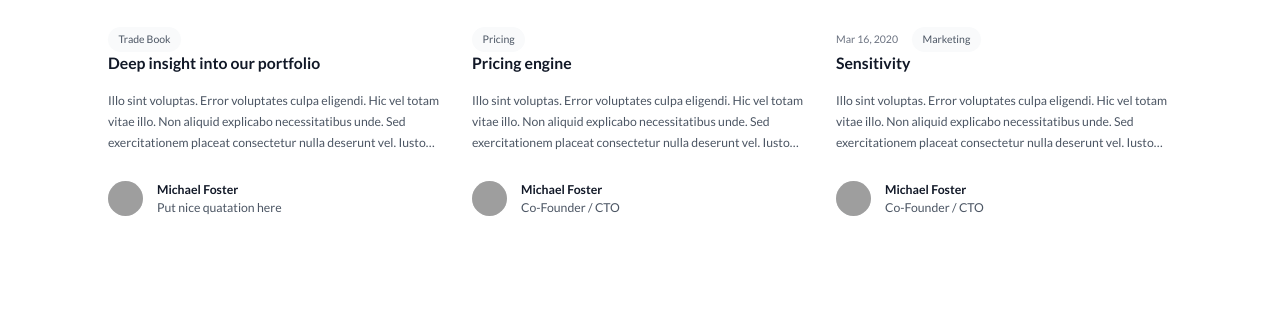
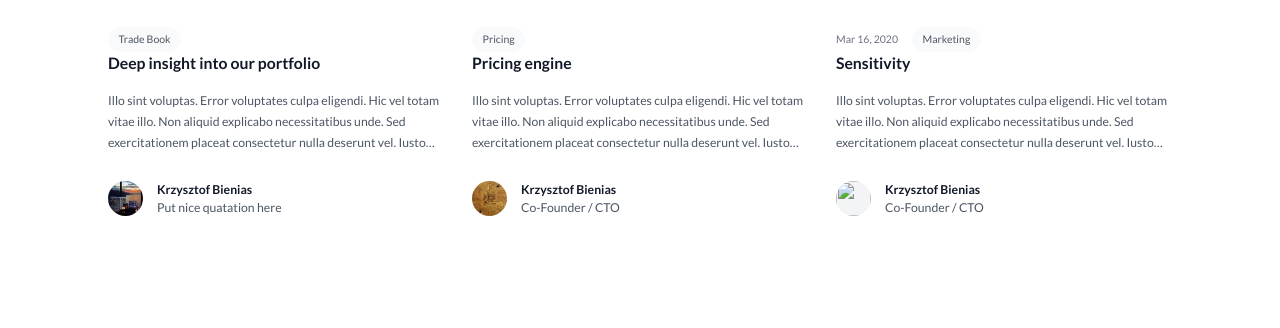
Before and after one commit to krzysiekbienias/numeraire, a Django app: page /home-page/eq-dashboard in a window 1280 px wide. Shown: the part 512-840 px from the top of the page. Run offline with Django 5.2, Linux system fonts and the light colour scheme; some libraries are stand-ins or nearby versions; grey boxes are pictures that could not be loaded.

Commit message:
Small update to display new photos. Update README.md

```diff
--- a/wiener/templates/wiener/eq-dashboard.html
+++ b/wiener/templates/wiener/eq-dashboard.html
@@ -34,12 +34,12 @@
               <p class="mt-5 line-clamp-3 text-sm leading-6 text-gray-600">Illo sint voluptas. Error voluptates culpa eligendi. Hic vel totam vitae illo. Non aliquid explicabo necessitatibus unde. Sed exercitationem placeat consectetur nulla deserunt vel. Iusto corrupti dicta.</p>
             </div>
             <div class="relative mt-8 flex items-center gap-x-4">
-              <img src="https://images.unsplash.com/photo-1519244703995-f4e0f30006d5?ixlib=rb-1.2.1&ixid=eyJhcHBfaWQiOjEyMDd9&auto=format&fit=facearea&facepad=2&w=256&h=256&q=80" alt="" class="h-10 w-10 rounded-full bg-gray-100">
+              <img src="../static/photos/stock-market-6531146.jpg" alt="" class="h-10 w-10 rounded-full bg-gray-100">
               <div class="text-sm leading-6">
                 <p class="font-semibold text-gray-900">
                   <a href="#">
                     <span class="absolute inset-0"></span>
-                    Michael Foster
+                    Krzysztof Bienias
                   </a>
                 </p>
                 <p class="text-gray-600">Put nice quatation here</p>
@@ -49,7 +49,7 @@
         </article>
         <article class="flex flex-col items-start justify-between">
             <div class="relative w-full">
-              <img src="https://images.unsplash.com/photo-1496128858413-b36217c2ce36?ixlib=rb-4.0.3&ixid=MnwxMjA3fDB8MHxwaG90by1wYWdlfHx8fGVufDB8fHx8&auto=format&fit=crop&w=3603&q=80" alt="" class="aspect-[16/9] w-full rounded-2xl bg-gray-100 object-cover sm:aspect-[2/1] lg:aspect-[3/2]">
+              <img src="../static/photos/manuel-CANL3bzp6wU-unsplash.jpg" alt="" class="aspect-[16/9] w-full rounded-2xl bg-gray-100 object-cover sm:aspect-[2/1] lg:aspect-[3/2]">
               <div class="absolute inset-0 rounded-2xl ring-1 ring-inset ring-gray-900/10"></div>
             </div>
             <div class="max-w-xl">
@@ -66,12 +66,12 @@
                 <p class="mt-5 line-clamp-3 text-sm leading-6 text-gray-600">Illo sint voluptas. Error voluptates culpa eligendi. Hic vel totam vitae illo. Non aliquid explicabo necessitatibus unde. Sed exercitationem placeat consectetur nulla deserunt vel. Iusto corrupti dicta.</p>
               </div>
               <div class="relative mt-8 flex items-center gap-x-4">
-                <img src="https://images.unsplash.com/photo-1519244703995-f4e0f30006d5?ixlib=rb-1.2.1&ixid=eyJhcHBfaWQiOjEyMDd9&auto=format&fit=facearea&facepad=2&w=256&h=256&q=80" alt="" class="h-10 w-10 rounded-full bg-gray-100">
+                <img src="../static/photos/manuel-CANL3bzp6wU-unsplash.jpg" alt="" class="h-10 w-10 rounded-full bg-gray-100">
                 <div class="text-sm leading-6">
                   <p class="font-semibold text-gray-900">
                     <a href="#">
                       <span class="absolute inset-0"></span>
-                      Michael Foster
+                      Krzysztof Bienias
                     </a>
                   </p>
                   <p class="text-gray-600">Co-Founder / CTO</p>
@@ -81,13 +81,13 @@
           </article>
           <article class="flex flex-col items-start justify-between">
             <div class="relative w-full">
-              <img src="https://images.unsplash.com/photo-1496128858413-b36217c2ce36?ixlib=rb-4.0.3&ixid=MnwxMjA3fDB8MHxwaG90by1wYWdlfHx8fGVufDB8fHx8&auto=format&fit=crop&w=3603&q=80" alt="" class="aspect-[16/9] w-full rounded-2xl bg-gray-100 object-cover sm:aspect-[2/1] lg:aspect-[3/2]">
+              <img src="../static/photos/stock-market-6531146.jpg" alt="" class="aspect-[16/9] w-full rounded-2xl bg-gray-100 object-cover sm:aspect-[2/1] lg:aspect-[3/2]">
               <div class="absolute inset-0 rounded-2xl ring-1 ring-inset ring-gray-900/10"></div>
             </div>
             <div class="max-w-xl">
               <div class="mt-8 flex items-center gap-x-4 text-xs">
                 <time datetime="2020-03-16" class="text-gray-500">Mar 16, 2020</time>
-                <a href="#" class="relative z-10 rounded-full bg-gray-50 px-3 py-1.5 font-medium text-gray-600 hover:bg-gray-100">Marketing</a>
+                <a href="../static/photos/manuel-CANL3bzp6wU-unsplash.jpg" class="relative z-10 rounded-full bg-gray-50 px-3 py-1.5 font-medium text-gray-600 hover:bg-gray-100">Marketing</a>
               </div>
               <div class="group relative">
                 <h3 class="mt-3 text-lg font-semibold leading-6 text-gray-900 group-hover:text-gray-600">
@@ -99,12 +99,12 @@
                 <p class="mt-5 line-clamp-3 text-sm leading-6 text-gray-600">Illo sint voluptas. Error voluptates culpa eligendi. Hic vel totam vitae illo. Non aliquid explicabo necessitatibus unde. Sed exercitationem placeat consectetur nulla deserunt vel. Iusto corrupti dicta.</p>
               </div>
               <div class="relative mt-8 flex items-center gap-x-4">
-                <img src="https://images.unsplash.com/photo-1519244703995-f4e0f30006d5?ixlib=rb-1.2.1&ixid=eyJhcHBfaWQiOjEyMDd9&auto=format&fit=facearea&facepad=2&w=256&h=256&q=80" alt="" class="h-10 w-10 rounded-full bg-gray-100">
+                <img src="" alt="" class="h-10 w-10 rounded-full bg-gray-100">
                 <div class="text-sm leading-6">
                   <p class="font-semibold text-gray-900">
                     <a href="#">
                       <span class="absolute inset-0"></span>
-                      Michael Foster
+                      Krzysztof Bienias
                     </a>
                   </p>
                   <p class="text-gray-600">Co-Founder / CTO</p>
```
Also changed, not shown: README.md.
